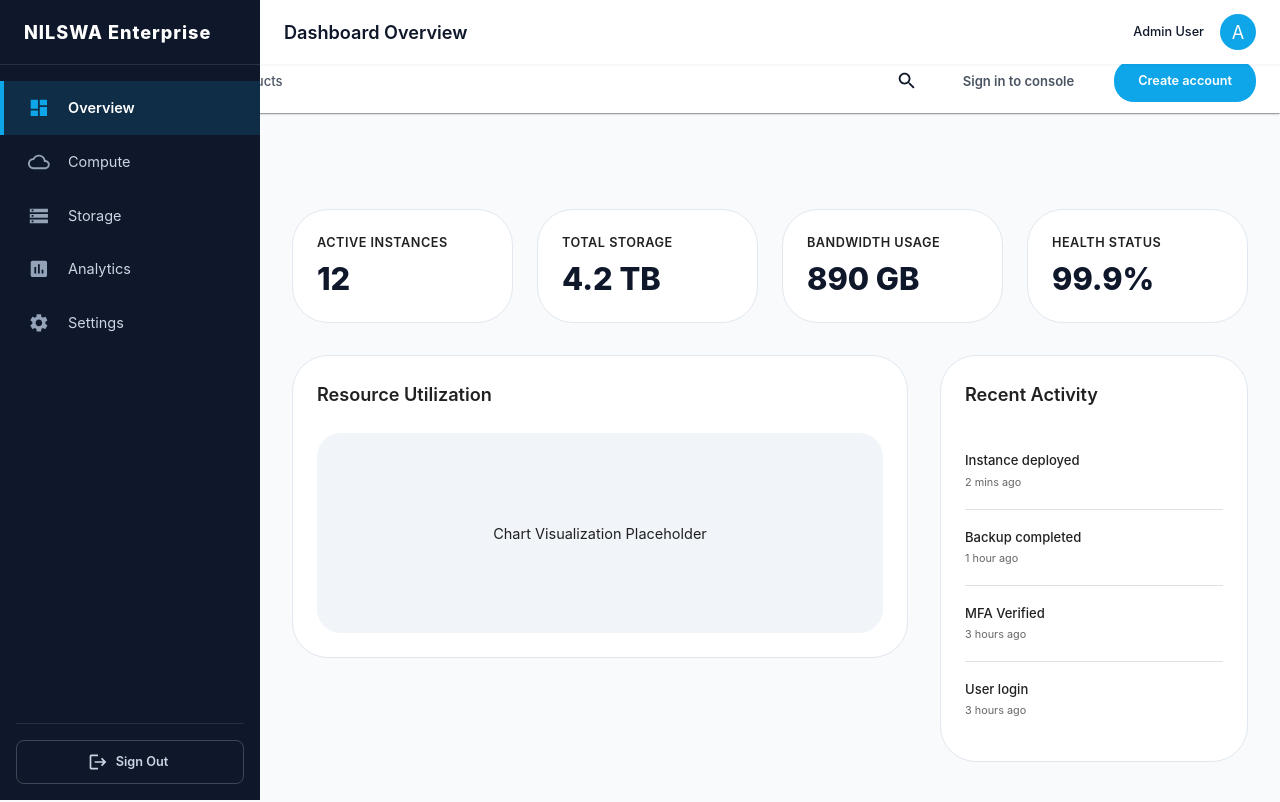
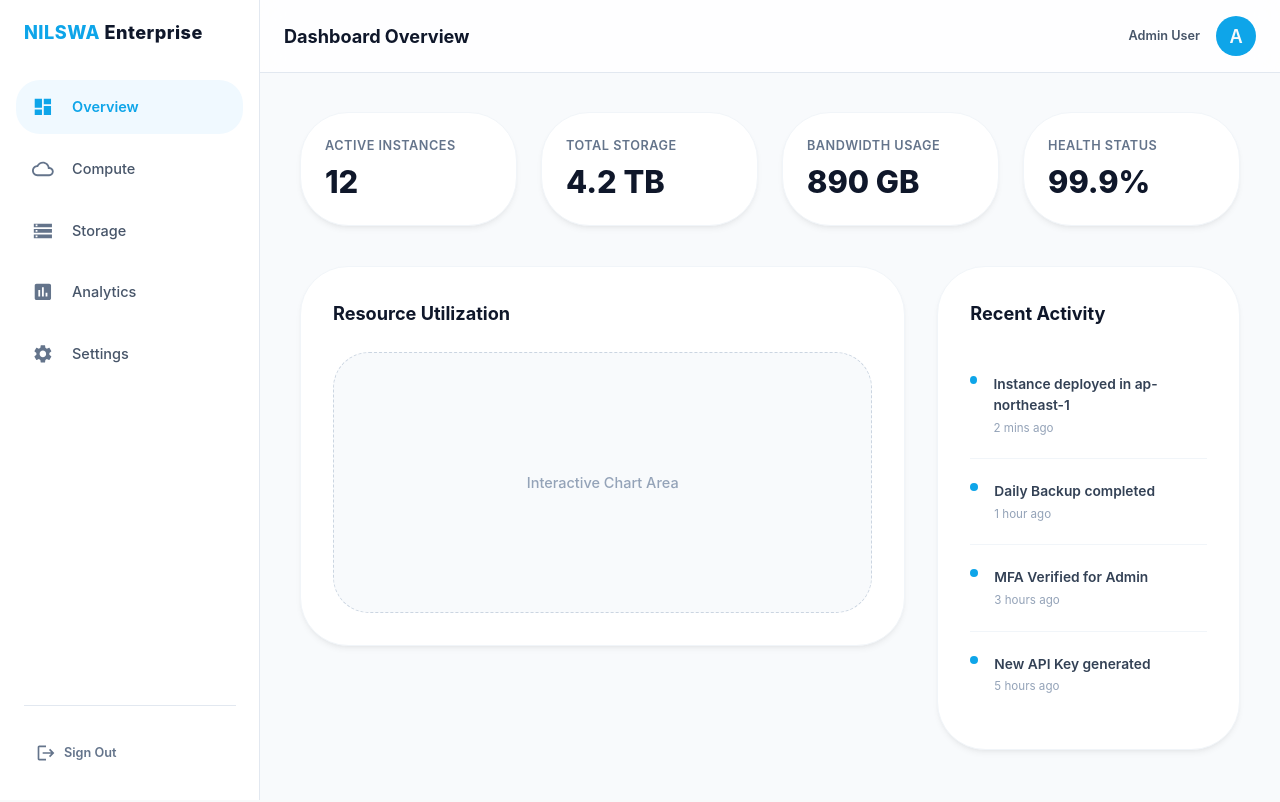
Before and after one commit to sachin-bose-p/nilswa, a Next.js app in the folder client/: page /dashboard in a window 1280 px wide. Shown: the top 802 px of the page. Built offline with nearby package versions, Linux system fonts and the light colour scheme; sample sign-in values are in the browser's storage.

Commit message:
Redesign dashboard to bright white theme and hide global navbar

```diff
--- a/client/app/dashboard/page.tsx
+++ b/client/app/dashboard/page.tsx
@@ -4,7 +4,7 @@ import React, { useState } from 'react';
 import {
   Box, Typography, Drawer, List, ListItem, ListItemButton,
   ListItemIcon, ListItemText, AppBar, Toolbar, IconButton,
-  Avatar, Grid, Paper, Divider, Button, CircularProgress
+  Avatar, Paper, Divider, Button
 } from '@mui/material';
 import { useRouter } from 'next/navigation';
 import DashboardIcon from '@mui/icons-material/Dashboard';
@@ -26,7 +26,7 @@ export default function DashboardPage() {
   };
 
   const handleLogout = () => {
-    // Basic logout - in real app, clear token/session
+    localStorage.removeItem('nilswa_auth_token');
     router.push('/login');
   };
 
@@ -39,44 +39,51 @@ export default function DashboardPage() {
   ];
 
   const drawer = (
-    <Box sx={{ backgroundColor: '#0f172a', height: '100%', color: '#fff' }}>
-      <Toolbar sx={{ px: 2, py: 1 }}>
-        <Typography variant="h6" sx={{ fontWeight: 800, letterSpacing: '1px' }}>
-          NILSWA Enterprise
+    <Box sx={{ backgroundColor: '#ffffff', height: '100%', color: '#334155', borderRight: '1px solid #e2e8f0' }}>
+      <Toolbar sx={{ px: 3, py: 2 }}>
+        <Typography variant="h6" sx={{ fontWeight: 800, letterSpacing: '0.5px', color: '#0f172a' }}>
+          <Box component="span" sx={{ color: '#0ea5e9' }}>NILSWA</Box> Enterprise
         </Typography>
       </Toolbar>
-      <Divider sx={{ borderColor: 'rgba(255,255,255,0.1)' }} />
-      <List sx={{ pt: 2 }}>
-        {menuItems.map((item, index) => (
-          <ListItem key={item.text} disablePadding>
+
+      <List sx={{ pt: 2, px: 2 }}>
+        {menuItems.map((item, index) => {
+          const isActive = index === 0;
+          return (
+            <ListItem key={item.text} disablePadding sx={{ mb: 1 }}>
               <ListItemButton sx={{
                 py: 1.5,
-              px: 3,
-              backgroundColor: index === 0 ? 'rgba(14, 165, 233, 0.15)' : 'transparent',
-              borderLeft: index === 0 ? '4px solid #0ea5e9' : '4px solid transparent',
-              '&:hover': { backgroundColor: 'rgba(255,255,255,0.05)' }
+                px: 2,
+                borderRadius: 2,
+                backgroundColor: isActive ? '#f0f9ff' : 'transparent',
+                color: isActive ? '#0ea5e9' : '#475569',
+                '&:hover': { backgroundColor: isActive ? '#f0f9ff' : '#f8fafc' }
               }}>
-              <ListItemIcon sx={{ color: index === 0 ? '#0ea5e9' : '#94a3b8', minWidth: 40 }}>
+                <ListItemIcon sx={{ color: isActive ? '#0ea5e9' : '#64748b', minWidth: 40 }}>
                   {item.icon}
                 </ListItemIcon>
-              <ListItemText primary={item.text} slotProps={{ primary: { sx: { fontWeight: index === 0 ? 600 : 400, color: index === 0 ? '#fff' : '#cbd5e1' } } }} />
+                <ListItemText primary={item.text} slotProps={{ primary: { sx: { fontWeight: isActive ? 600 : 500 } } }} />
               </ListItemButton>
             </ListItem>
-        ))}
+          );
+        })}
       </List>
 
-      <Box sx={{ position: 'absolute', bottom: 0, width: '100%', p: 2 }}>
-        <Divider sx={{ borderColor: 'rgba(255,255,255,0.1)', mb: 2 }} />
+      <Box sx={{ position: 'absolute', bottom: 0, width: '100%', p: 3 }}>
+        <Divider sx={{ borderColor: '#e2e8f0', mb: 3 }} />
         <Button
           fullWidth
-          variant="outlined"
+          variant="text"
           startIcon={<LogoutIcon />}
           onClick={handleLogout}
           sx={{
-            color: '#cbd5e1',
-            borderColor: 'rgba(255,255,255,0.2)',
+            color: '#64748b',
             textTransform: 'none',
-            '&:hover': { borderColor: '#fff', color: '#fff' }
+            fontWeight: 600,
+            justifyContent: 'flex-start',
+            px: 2,
+            py: 1.5,
+            '&:hover': { backgroundColor: '#f1f5f9', color: '#0f172a' }
           }}
         >
           Sign Out
@@ -89,15 +96,17 @@ export default function DashboardPage() {
     <Box sx={{ display: 'flex', minHeight: '100vh', backgroundColor: '#f8fafc' }}>
       <AppBar
         position="fixed"
+        elevation={0}
         sx={{
           width: { sm: `calc(100% - ${drawerWidth}px)` },
           ml: { sm: `${drawerWidth}px` },
-          backgroundColor: '#fff',
+          backgroundColor: 'rgba(255, 255, 255, 0.8)',
+          backdropFilter: 'blur(12px)',
           color: '#0f172a',
-          boxShadow: '0 1px 3px rgba(0,0,0,0.05)',
+          borderBottom: '1px solid #e2e8f0',
         }}
       >
-        <Toolbar>
+        <Toolbar sx={{ height: 72 }}>
           <IconButton
             color="inherit"
             edge="start"
@@ -106,14 +115,14 @@ export default function DashboardPage() {
           >
             <MenuIcon />
           </IconButton>
-          <Typography variant="h6" noWrap component="div" sx={{ flexGrow: 1, fontWeight: 600 }}>
+          <Typography variant="h6" noWrap component="div" sx={{ flexGrow: 1, fontWeight: 700, color: '#0f172a' }}>
             Dashboard Overview
           </Typography>
           <Box sx={{ display: 'flex', alignItems: 'center', gap: 2 }}>
-            <Typography variant="body2" sx={{ fontWeight: 500, display: { xs: 'none', md: 'block' } }}>
+            <Typography variant="body2" sx={{ fontWeight: 600, color: '#475569', display: { xs: 'none', md: 'block' } }}>
               Admin User
             </Typography>
-            <Avatar sx={{ bgcolor: '#0ea5e9', width: 36, height: 36 }}>A</Avatar>
+            <Avatar sx={{ bgcolor: '#0ea5e9', width: 40, height: 40, fontWeight: 600 }}>A</Avatar>
           </Box>
         </Toolbar>
       </AppBar>
@@ -143,13 +152,22 @@ export default function DashboardPage() {
         </Drawer>
       </Box>
 
-      <Box component="main" sx={{ flexGrow: 1, p: { xs: 2, md: 4 }, width: { sm: `calc(100% - ${drawerWidth}px)` }, mt: '64px' }}>
+      <Box component="main" sx={{ flexGrow: 1, p: { xs: 3, md: 5 }, width: { sm: `calc(100% - ${drawerWidth}px)` }, mt: '72px' }}>
 
-        <Box sx={{ display: 'grid', gridTemplateColumns: { xs: '1fr', sm: '1fr 1fr', md: 'repeat(4, 1fr)' }, gap: 3, mb: 4 }}>
+        {/* KPI Cards */}
+        <Box sx={{ display: 'grid', gridTemplateColumns: { xs: '1fr', sm: '1fr 1fr', md: 'repeat(4, 1fr)' }, gap: 3, mb: 5 }}>
           {['Active Instances', 'Total Storage', 'Bandwidth Usage', 'Health Status'].map((title, i) => (
             <Box key={title}>
-              <Paper elevation={0} sx={{ p: 3, borderRadius: 3, border: '1px solid #e2e8f0', display: 'flex', flexDirection: 'column' }}>
-                <Typography variant="body2" color="text.secondary" sx={{ fontWeight: 600, mb: 1, textTransform: 'uppercase', letterSpacing: '0.5px' }}>
+              <Paper elevation={0} sx={{
+                p: 3,
+                borderRadius: 4,
+                backgroundColor: '#ffffff',
+                border: '1px solid #f1f5f9',
+                boxShadow: '0 4px 6px -1px rgb(0 0 0 / 0.05), 0 2px 4px -2px rgb(0 0 0 / 0.05)',
+                display: 'flex',
+                flexDirection: 'column'
+              }}>
+                <Typography variant="body2" sx={{ color: '#64748b', fontWeight: 600, mb: 1, textTransform: 'uppercase', letterSpacing: '0.5px' }}>
                   {title}
                 </Typography>
                 <Typography variant="h4" sx={{ fontWeight: 800, color: '#0f172a' }}>
@@ -160,37 +178,63 @@ export default function DashboardPage() {
           ))}
         </Box>
 
+        {/* Charts & Activity */}
         <Box sx={{ display: 'grid', gridTemplateColumns: { xs: '1fr', md: '2fr 1fr' }, gap: 4 }}>
           <Box>
-            <Paper elevation={0} sx={{ p: 3, borderRadius: 3, border: '1px solid #e2e8f0', minHeight: '300px' }}>
-              <Typography variant="h6" sx={{ fontWeight: 600, mb: 3 }}>Resource Utilization</Typography>
-              <Box sx={{ display: 'flex', justifyContent: 'center', alignItems: 'center', height: '200px', backgroundColor: '#f1f5f9', borderRadius: 2 }}>
-                <Typography color="text.secondary">Chart Visualization Placeholder</Typography>
+            <Paper elevation={0} sx={{
+              p: 4,
+              borderRadius: 4,
+              backgroundColor: '#ffffff',
+              border: '1px solid #f1f5f9',
+              boxShadow: '0 4px 6px -1px rgb(0 0 0 / 0.05), 0 2px 4px -2px rgb(0 0 0 / 0.05)',
+              minHeight: '380px',
+              display: 'flex',
+              flexDirection: 'column'
+            }}>
+              <Typography variant="h6" sx={{ fontWeight: 700, mb: 3, color: '#0f172a' }}>Resource Utilization</Typography>
+              <Box sx={{
+                display: 'flex',
+                justifyContent: 'center',
+                alignItems: 'center',
+                flexGrow: 1,
+                backgroundColor: '#f8fafc',
+                borderRadius: 3,
+                border: '1px dashed #cbd5e1'
+              }}>
+                <Typography sx={{ color: '#94a3b8', fontWeight: 500 }}>Interactive Chart Area</Typography>
               </Box>
             </Paper>
           </Box>
           <Box>
-            <Paper elevation={0} sx={{ p: 3, borderRadius: 3, border: '1px solid #e2e8f0', minHeight: '300px' }}>
-              <Typography variant="h6" sx={{ fontWeight: 600, mb: 3 }}>Recent Activity</Typography>
+            <Paper elevation={0} sx={{
+              p: 4,
+              borderRadius: 4,
+              backgroundColor: '#ffffff',
+              border: '1px solid #f1f5f9',
+              boxShadow: '0 4px 6px -1px rgb(0 0 0 / 0.05), 0 2px 4px -2px rgb(0 0 0 / 0.05)',
+              minHeight: '380px'
+            }}>
+              <Typography variant="h6" sx={{ fontWeight: 700, mb: 3, color: '#0f172a' }}>Recent Activity</Typography>
               <List disablePadding>
                 {[
-                  { action: 'Instance deployed', time: '2 mins ago' },
-                  { action: 'Backup completed', time: '1 hour ago' },
-                  { action: 'MFA Verified', time: '3 hours ago' },
-                  { action: 'User login', time: '3 hours ago' },
+                  { action: 'Instance deployed in ap-northeast-1', time: '2 mins ago' },
+                  { action: 'Daily Backup completed', time: '1 hour ago' },
+                  { action: 'MFA Verified for Admin', time: '3 hours ago' },
+                  { action: 'New API Key generated', time: '5 hours ago' },
                 ].map((log, i) => (
                   <React.Fragment key={i}>
-                    <ListItem alignItems="flex-start" sx={{ px: 0, py: 1.5 }}>
+                    <ListItem alignItems="flex-start" sx={{ px: 0, py: 2 }}>
+                      <Box sx={{ width: 8, height: 8, borderRadius: '50%', backgroundColor: '#0ea5e9', mt: 1, mr: 2 }} />
                       <ListItemText
                         primary={log.action}
                         secondary={log.time}
                         slotProps={{
-                          primary: { sx: { fontWeight: 500, fontSize: '0.9rem' } },
-                          secondary: { sx: { fontSize: '0.75rem', mt: 0.5 } }
+                          primary: { sx: { fontWeight: 600, fontSize: '0.95rem', color: '#334155' } },
+                          secondary: { sx: { fontSize: '0.8rem', mt: 0.5, color: '#94a3b8' } }
                         }}
                       />
                     </ListItem>
-                    {i < 3 && <Divider />}
+                    {i < 3 && <Divider sx={{ borderColor: '#f1f5f9' }} />}
                   </React.Fragment>
                 ))}
               </List>
--- a/client/app/layout.tsx
+++ b/client/app/layout.tsx
@@ -13,9 +13,7 @@ const geistMono = Geist_Mono({
 });
 
 import ThemeRegistry from "@/components/ThemeRegistry/ThemeRegistry";
-import Navbar from "@/components/Navbar";
-import Footer from "@/components/Footer";
-import Box from "@mui/material/Box";
+import LayoutWrapper from "@/components/LayoutWrapper";
 
 export const metadata: Metadata = {
   title: "Nilswa Cloud Services (NCS)",
@@ -31,11 +29,9 @@ export default function RootLayout({
     <html lang="en" className={`${geistSans.variable} ${geistMono.variable}`}>
       <body>
         <ThemeRegistry>
-          <Navbar />
-          <Box component="main" sx={{ flexGrow: 1, minHeight: '100vh', display: 'flex', flexDirection: 'column' }}>
+          <LayoutWrapper>
             {children}
-          </Box>
-          <Footer />
+          </LayoutWrapper>
         </ThemeRegistry>
       </body>
     </html>
--- /dev/null
+++ b/client/components/LayoutWrapper.tsx
@@ -0,0 +1,21 @@
+'use client';
+
+import { usePathname } from 'next/navigation';
+import Navbar from './Navbar';
+import Footer from './Footer';
+import Box from '@mui/material/Box';
+
+export default function LayoutWrapper({ children }: { children: React.ReactNode }) {
+  const pathname = usePathname() || '';
+  const isDashboard = pathname.startsWith('/dashboard');
+
+  return (
+    <>
+      {!isDashboard && <Navbar />}
+      <Box component="main" sx={{ flexGrow: 1, minHeight: '100vh', display: 'flex', flexDirection: 'column' }}>
+        {children}
+      </Box>
+      {!isDashboard && <Footer />}
+    </>
+  );
+}
```
Lines whose indentation alone changed are shown as unchanged.
